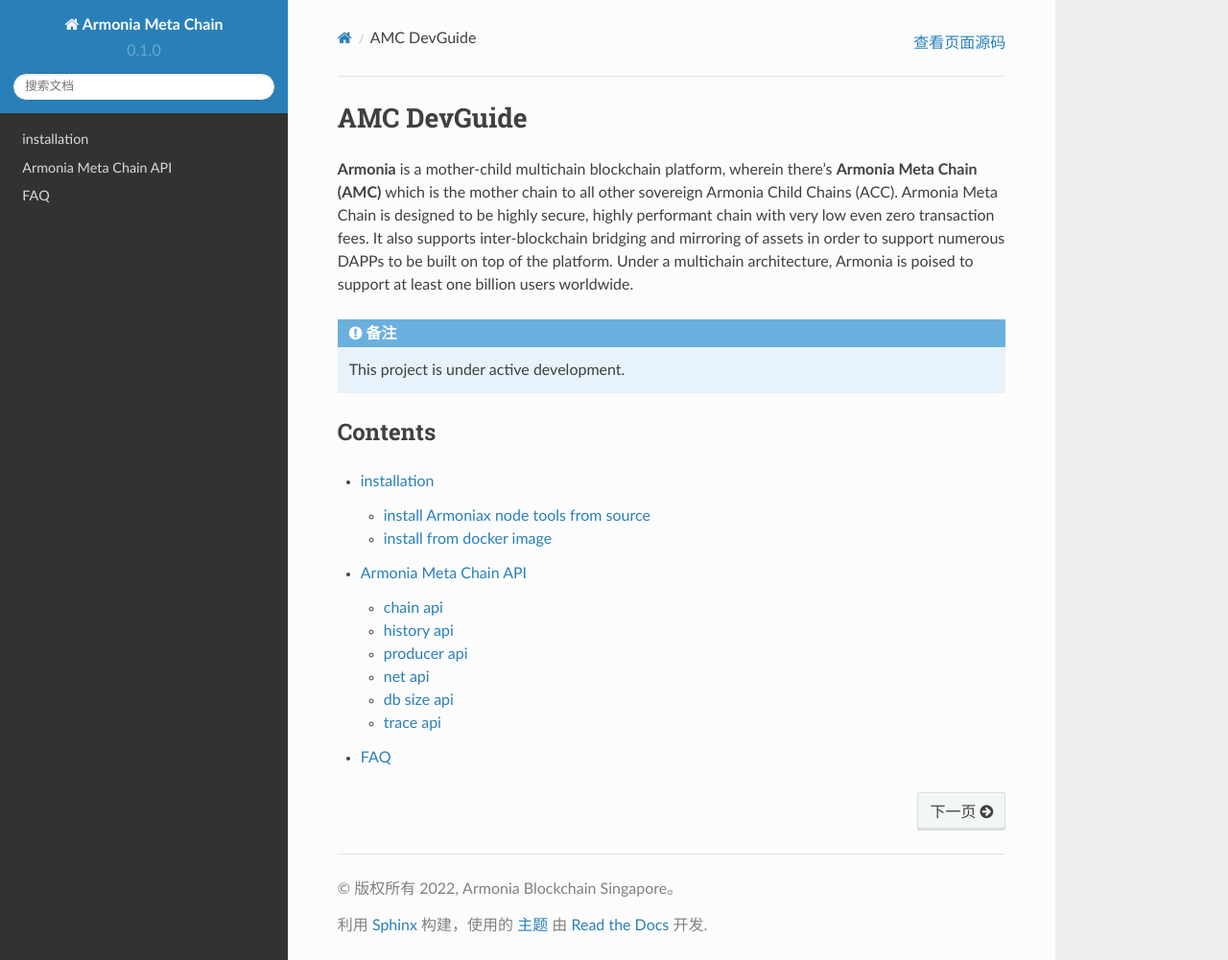
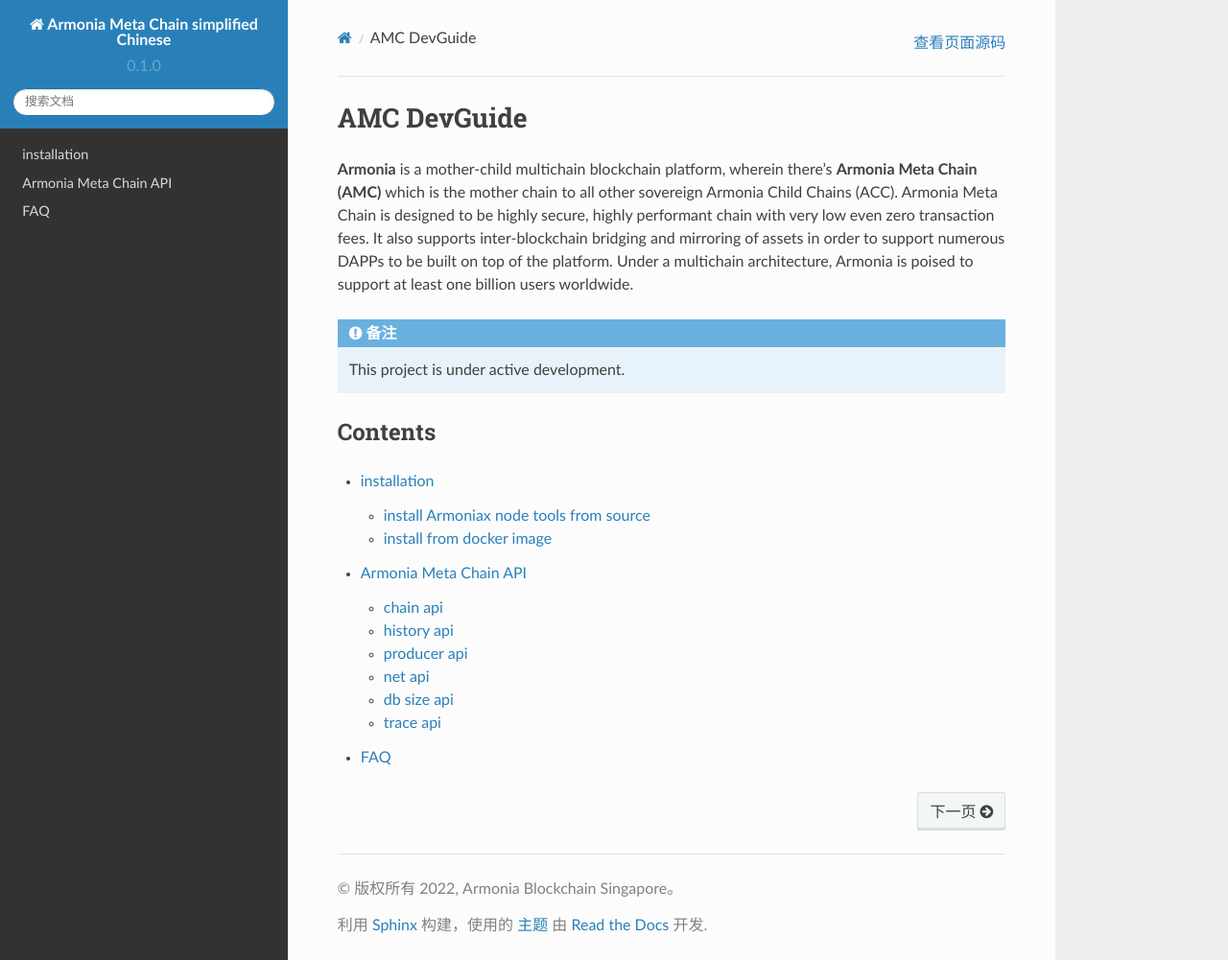
Before and after one commit to armoniax/amc-dev-docs-cn, a Sphinx documentation site: the page built from docs/source/index.rst, in a window 1280 px wide and 1001 px high. Shown: the whole window at 96% size. Built offline with Sphinx 7.4.7 and the Read the Docs theme 2.0.0, drawn with Linux system fonts in a browser that asks for light colours; pages that are not in the unit, such as notebooks, are missing from menus.

Commit message:
update...

```diff
--- a/docs/source/conf.py
+++ b/docs/source/conf.py
@@ -2,7 +2,7 @@
 
 # -- Project information
 
-project = 'Armonia Meta Chain'
+project = 'Armonia Meta Chain simplified Chinese'
 copyright = '2022, Armonia Blockchain Singapore'
 author = 'AMC'
 
```
